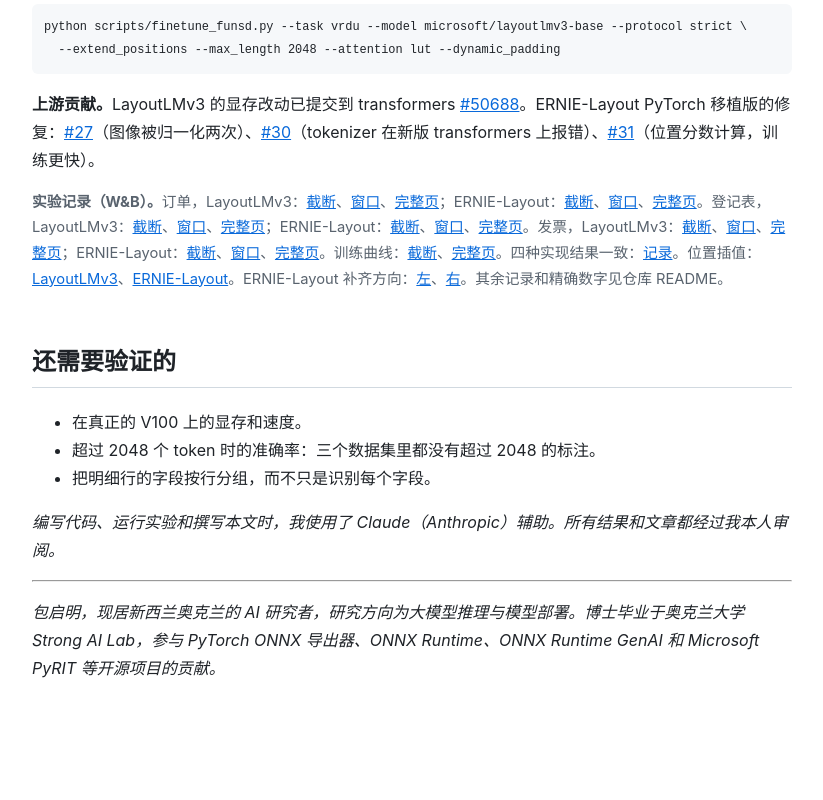
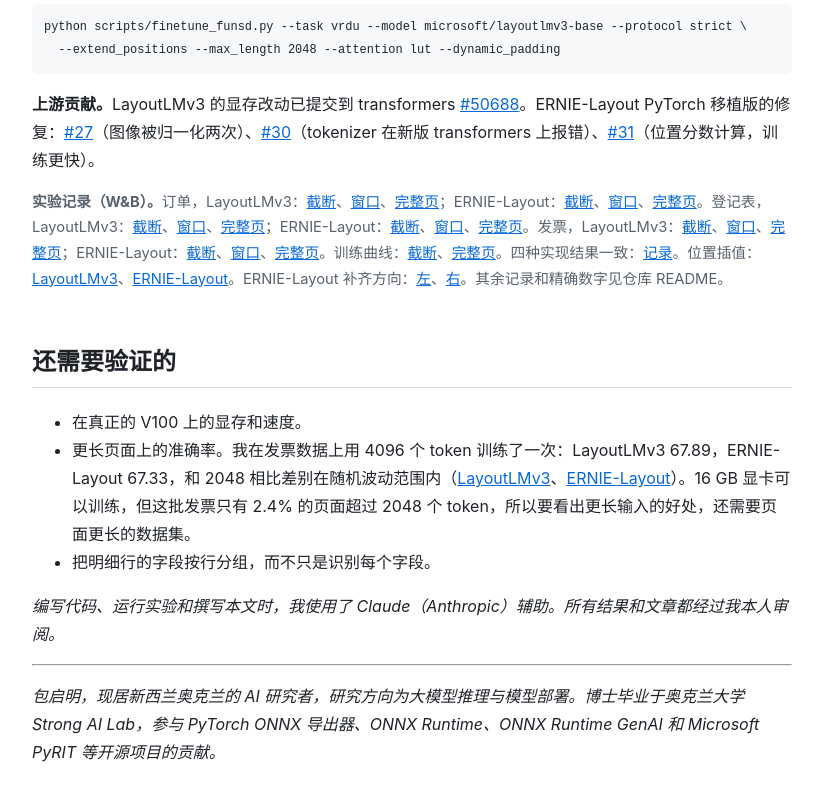
Before and after one commit to 14H034160212/14h034160212.github.io, a plain HTML site: page blog/long-documents-layoutlmv3-16gb-zh.html in a window 1280 px wide. Shown: the part 2570-3370 px from the top of the page, without its empty margins (228-1051 px from the left). Before the commit the page ends 3332 px from the top, so only its background shows below. Drawn offline with Linux system fonts and the light colour scheme.

Commit message:
Blog (long documents): invoices at 4096 tokens

```diff
--- a/blog/long-documents-layoutlmv3-16gb-zh.html
+++ b/blog/long-documents-layoutlmv3-16gb-zh.html
@@ -87,7 +87,7 @@ pre code { padding: 0; }
 <h2>还需要验证的</h2>
 <ul>
 <li>在真正的 V100 上的显存和速度。</li>
-<li>超过 2048 个 token 时的准确率：三个数据集里都没有超过 2048 的标注。</li>
+<li>更长页面上的准确率。我在发票数据上用 4096 个 token 训练了一次：LayoutLMv3 67.89，ERNIE-Layout 67.33，和 2048 相比差别在随机波动范围内（<a href="https://forge.coreweave.com/wandb/qbao775/layoutlmv3-pretraining/runs/7hpcxa09">LayoutLMv3</a>、<a href="https://forge.coreweave.com/wandb/qbao775/layoutlmv3-pretraining/runs/kbjl4ztf">ERNIE-Layout</a>）。16 GB 显卡可以训练，但这批发票只有 2.4% 的页面超过 2048 个 token，所以要看出更长输入的好处，还需要页面更长的数据集。</li>
 <li>把明细行的字段按行分组，而不只是识别每个字段。</li>
 </ul>
 <p><em>编写代码、运行实验和撰写本文时，我使用了 Claude（Anthropic）辅助。所有结果和文章都经过我本人审阅。</em></p>
```
Also changed, not shown: blog/long-documents-layoutlmv3-16gb.html (+1 -1 lines).
